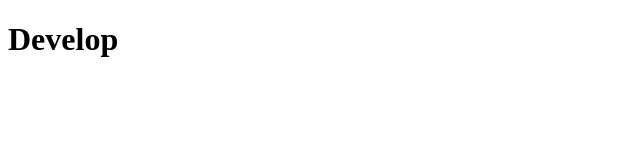
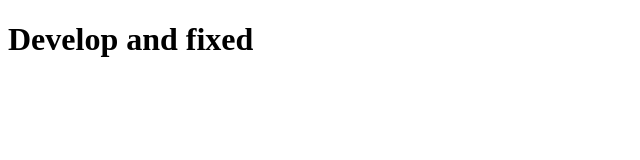
Before and after one commit to slingchilders/test, a plain HTML site: page index.html in a window 1280 px wide. Shown: the whole page, without its empty margins (0-640 px from the left). Drawn offline with Linux system fonts and the light colour scheme.

Commit message:
Changed the heading in the fix branch

```diff
--- a/index.html
+++ b/index.html
@@ -5,6 +5,6 @@
 	<title>Test Document</title>
 </head>
 <body>
-	<h1>Develop</h1>
+	<h1>Develop and fixed</h1>
 </body>
 </html>
```
